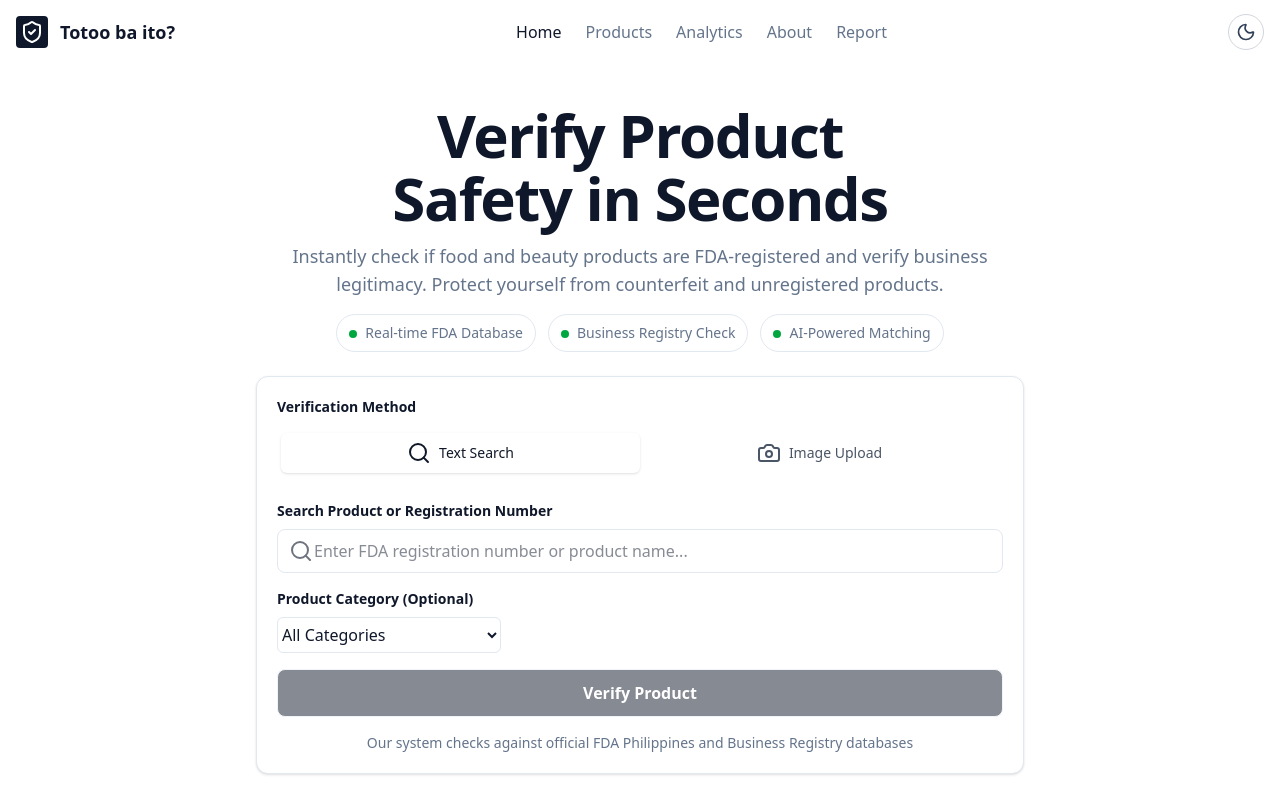
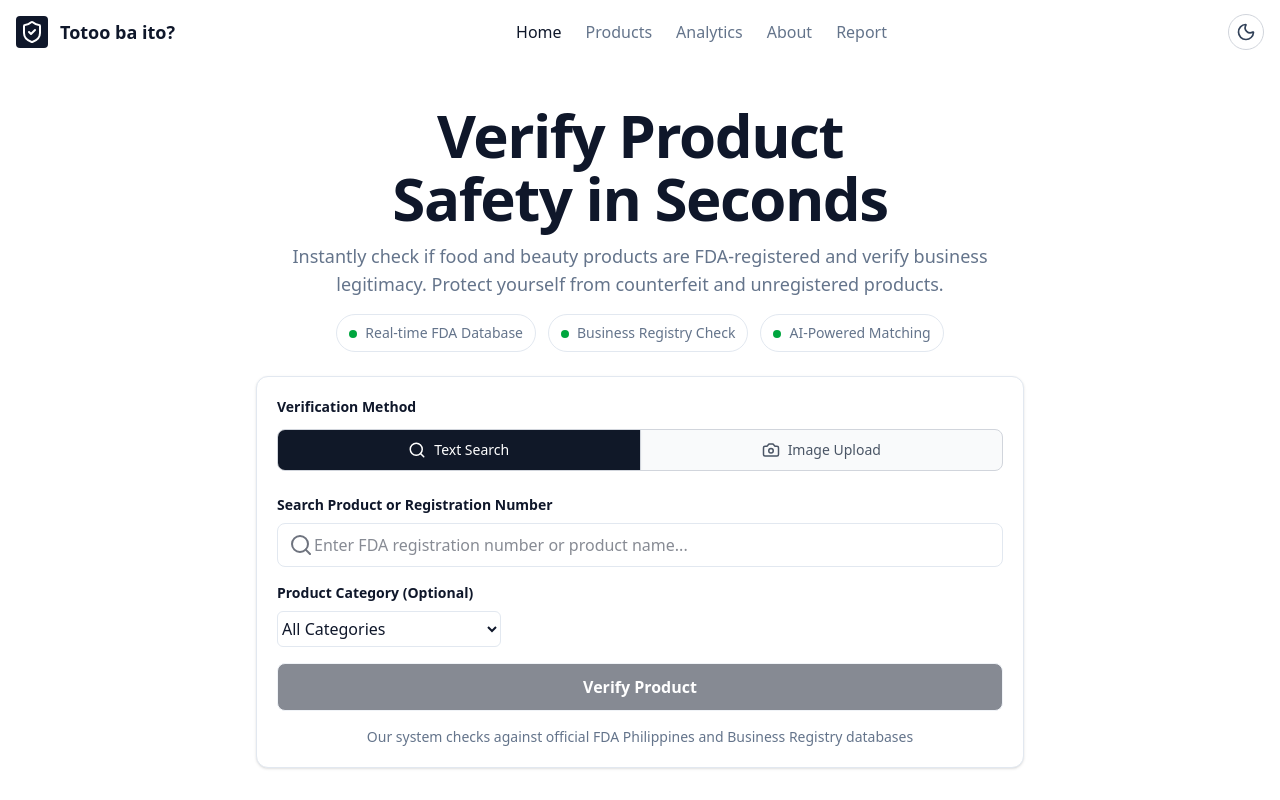
Before and after one commit to Neil-urk12/totoo-ba-web, a React (Vite) app: page / in a window 1280 px wide. Shown: the top 800 px of the page. Built offline with nearby package versions, Linux system fonts and the light colour scheme.

Commit message:
style: enhance verification method toggle UI with improved styling and icon sizes

```diff
--- a/src/components/SearchForm.tsx
+++ b/src/components/SearchForm.tsx
@@ -96,22 +96,22 @@ export default function SearchForm() {
                 {/* Method Toggle */}
                 <div className="mb-6">
                     <h2 id="search-form-title" className="text-sm font-semibold mb-3 block">Verification Method</h2>
-                    <div className="flex bg-app rounded-lg p-1" role="tablist" aria-label="Verification method options">
+                    <div className="flex w-full border border-gray-300 dark:border-gray-600 rounded-lg overflow-hidden bg-gray-50 dark:bg-gray-800" role="tablist" aria-label="Verification method options">
                         <button
                             type="button"
                             onClick={() => {
                                 setSearchMethod('text')
                                 setSelectedFile(null)
                             }}
-                            className={`flex-1 py-2 px-4 rounded-md text-sm font-medium transition-colors flex items-center justify-center gap-2 ${searchMethod === 'text'
-                                ? 'bg-white text-gray-900 shadow-sm'
-                                : 'text-gray-600 hover:text-gray-900'
+                            className={`flex-1 py-2.5 px-6 text-sm font-medium transition-all flex items-center justify-center gap-2 ${searchMethod === 'text'
+                                ? 'bg-gray-900 text-white dark:bg-white dark:text-gray-900 shadow-sm'
+                                : 'text-gray-600 dark:text-gray-400 hover:text-gray-900 dark:hover:text-gray-200'
                                 }`}
                             role="tab"
                             aria-selected={searchMethod === 'text'}
                             aria-controls="text-search-panel"
                         >
-                            <Search aria-hidden="true" /> Text Search
+                            <Search size={18} aria-hidden="true" /> Text Search
                         </button>
                         <button
                             type="button"
@@ -119,15 +119,15 @@ export default function SearchForm() {
                                 setSearchMethod('image')
                                 setQuery('')
                             }}
-                            className={`flex-1 py-2 px-4 rounded-md text-sm font-medium transition-colors flex items-center justify-center gap-2 ${searchMethod === 'image'
-                                ? 'bg-white text-gray-900 shadow-sm'
-                                : 'text-gray-600 hover:text-gray-900'
+                            className={`flex-1 py-2.5 px-6 text-sm font-medium transition-all flex items-center justify-center gap-2 border-l border-gray-300 dark:border-gray-600 ${searchMethod === 'image'
+                                ? 'bg-gray-900 text-white dark:bg-white dark:text-gray-900 shadow-sm'
+                                : 'text-gray-600 dark:text-gray-400 hover:text-gray-900 dark:hover:text-gray-200'
                                 }`}
                             role="tab"
                             aria-selected={searchMethod === 'image'}
                             aria-controls="image-upload-panel"
                         >
-                            <Camera aria-hidden="true" /> Image Upload
+                            <Camera size={18} aria-hidden="true" /> Image Upload
                         </button>
                     </div>
                 </div>
```
